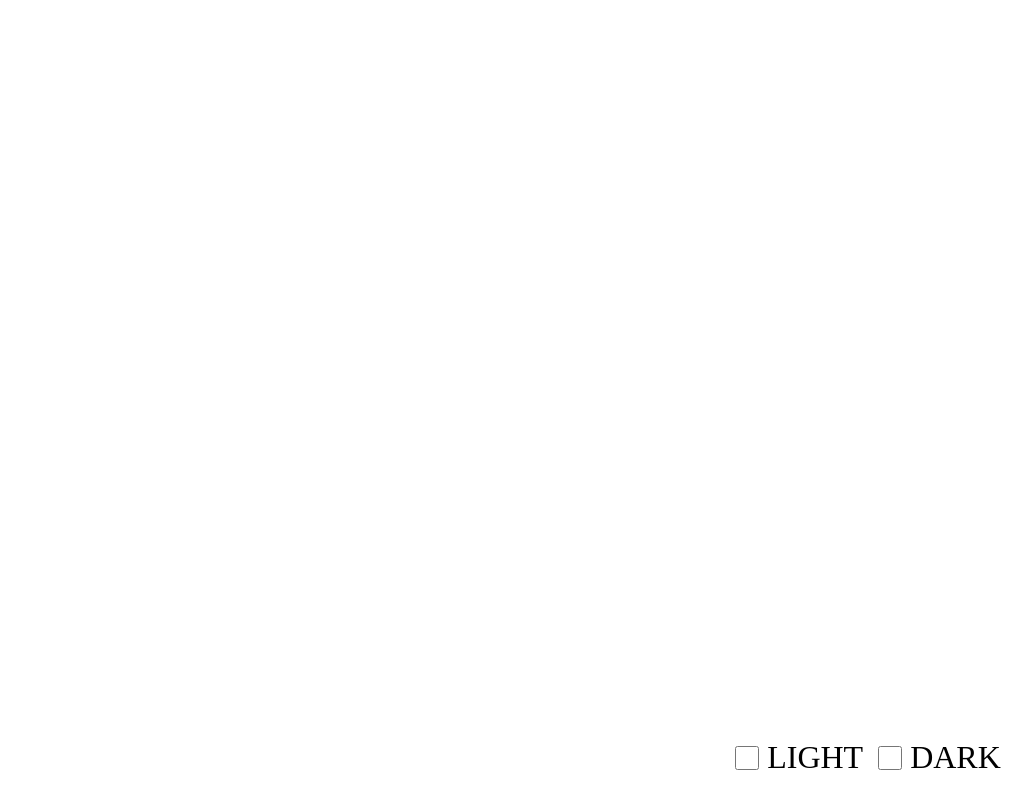
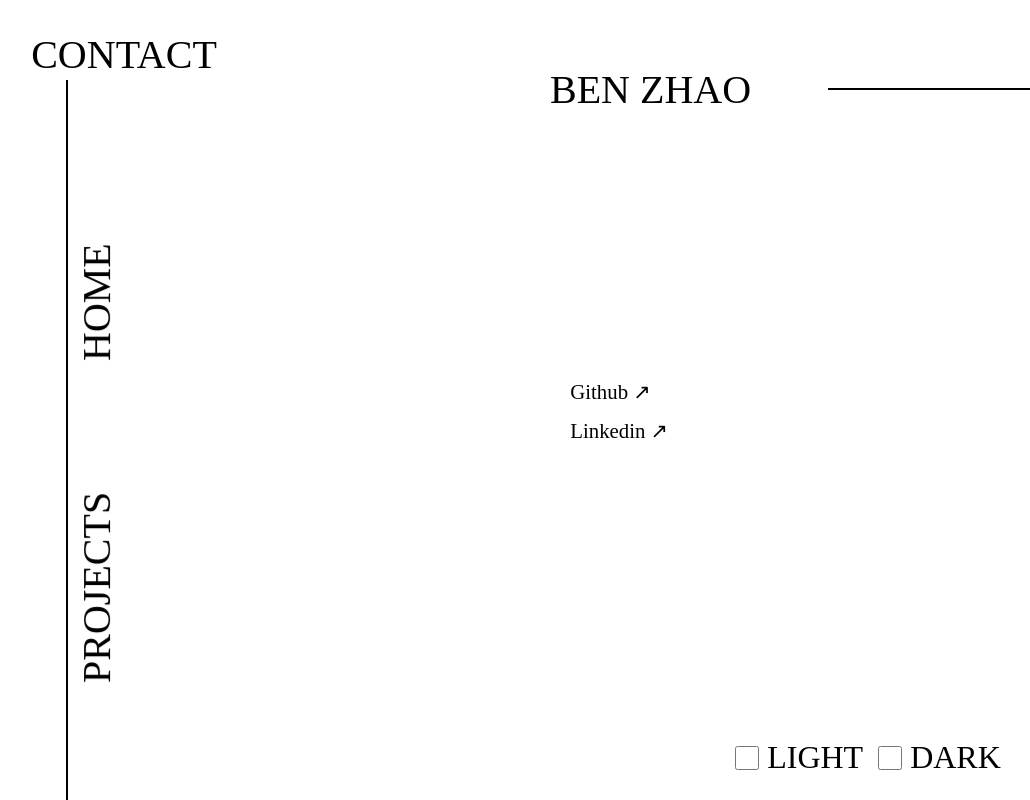
Before and after one commit to bz888/vite-portfolio, a React (Vite) app: page /contact in a window 1280 px wide. Before the commit this address had no page. Shown: the whole page, without its empty margins (100-1130 px from the left). Built offline with nearby package versions, Linux system fonts and the light colour scheme.

Commit message:
theme change works

```diff
--- a/package.json
+++ b/package.json
@@ -12,7 +12,8 @@
     "framer-motion": "^6.2.8",
     "react": "^17.0.2",
     "react-dom": "^17.0.2",
-    "react-router-dom": "^6.2.2"
+    "react-router-dom": "^6.2.2",
+    "styled-components": "^5.3.3"
   },
   "devDependencies": {
     "@vitejs/plugin-react": "^1.0.7",
--- a/src/components/App.jsx
+++ b/src/components/App.jsx
@@ -1,38 +1,57 @@
-import { motion } from 'framer-motion'
+// import { motion } from 'framer-motion'
 import React , { useEffect, useState } from 'react'
 import { Route, Routes, useNavigate } from 'react-router-dom'
+import { ThemeProvider } from 'styled-components'
+import { GlobalStyles } from './GlobalStyles'
+import { darkMode, lightMode } from '../styledComponents/Themes'
 import '../css/app.css'
+import Contact from './Contact'
 import Home from './Home'
 import Projects from './Projects'
 
 function App() {
-	const navigate = useNavigate()
-	const [currentMode, setCurrentMode] = useState('light')
+	// const navigate = useNavigate()
+	const [currentMode, setCurrentMode] = useState('black')
 
 	const modeBox = {
+		borderColor: 'black',
 		backgroundColor: 'black'
 	}
+
+	function handleChange (e) {
+		e.preventDefault()
+		const colorProfile = e.target.value
+		if (colorProfile === 'light') {
+			setCurrentMode('black')
+		} else if (colorProfile === 'dark') {
+			setCurrentMode('white')
+		}
+	}
 	return (
+		<ThemeProvider theme={currentMode === 'black' ? lightMode : darkMode}>
 			<>
+				<GlobalStyles/>
 				<Routes>
 					<Route path='/' element={<Home currentMode={currentMode}/>}/>
 					<Route path='projects' element={<Projects currentMode={currentMode}/>}/>
+					<Route path='contact' element={<Contact currentMode={currentMode}/>}/>
 				</Routes>
 
 
 
 				<div className='mode'>
 
-				<input type='checkbox' className='light-box' style={modeBox}/>
-				<span className='light-text' >LIGHT</span>
+					<input value='light' type='checkbox' className='light-box' onChange={handleChange} style={modeBox}/>
+					<span className='light-text' style={{color:currentMode}}>LIGHT</span>
 
 
-				<input type='checkbox' className='dark-box' style={modeBox}/>
-				<span className='dark-text' >DARK</span>
+					<input value='dark' type='checkbox' className='dark-box' onChange={handleChange} style={modeBox}/>
+					<span className='dark-text' style={{color:currentMode}}>DARK</span>
 
 				</div>
 
 			</>
+		</ThemeProvider>
 	)
 }
 
--- /dev/null
+++ b/src/components/Contact.jsx
@@ -0,0 +1,117 @@
+import React from 'react'
+import { useNavigate } from 'react-router-dom'
+import { motion } from 'framer-motion'
+
+Contact.propTypes
+export default function Contact ({currentMode}) {
+	const navigate = useNavigate()
+
+
+	const lineStyle1 = {
+		display: 'block',
+		width: '2px',
+		height: '45rem',
+		backgroundColor: currentMode
+	}
+
+	const lineAnim1 = {
+		duration: 2,
+		y: [720, 0],
+		// ease: 'easeOut'
+	}
+	const lineAnim2 = {
+		// duration: 2,
+		x: [352, 0],
+		// ease: 'easeOut'
+	}
+
+	const lineStyle2 = {
+		display: 'block',
+		width: '22rem',
+		height: '2px',
+		backgroundColor: currentMode
+	}
+
+	const nameStyle = {
+		display: 'inline-block',
+		color: currentMode
+	}
+
+	function handleClick (e) {
+		console.log(e.target.id)
+		const id = e.target.id
+		switch(id){
+		case 'home':
+			navigate('/')
+			break
+		case 'projects':
+			navigate('/projects')
+			break
+		case 'contact':
+			navigate('/contact')
+			break
+		default:
+			break
+		}
+	}
+	return (
+		<>
+    	<motion.div className='name-p-div'>
+				<motion.span
+					className='p-name-header'
+					whileInView={{x: [500, 0]}}
+					style={nameStyle}
+				>BEN ZHAO</motion.span>
+				<motion.span
+					className='line-p-2'
+					style={lineStyle2}
+					whileInView={lineAnim2}
+				/>
+			</motion.div>
+
+			<motion.span
+				className='line-p-1'
+				style={lineStyle1}
+				whileInView={lineAnim1}
+			/>
+
+			<motion.div className='contact-div'
+				whileInView={{opacity: [0, 1]}}>
+				<ul>
+					<li><a style={{color: currentMode}} href='https://github.com/bz888' target='_blank' rel="noreferrer">Github ↗</a></li>
+					<li><a style={{color: currentMode}} href='https://www.linkedin.com/in/bz888/' target='_blank' rel="noreferrer">Linkedin ↗</a></li>
+				</ul>
+
+			</motion.div>
+
+    	<motion.div className='nav'>
+				<ul className='nav-list'
+					style={{color:currentMode}} >
+					<motion.li
+						whileInView={{
+							x:  -30 ,
+							y: [200, -185],
+							rotate: -90}}
+						id='home'
+						onClick={handleClick}
+					>HOME</motion.li>
+
+					<motion.li
+						whileInView={{
+							x: -30 ,
+							y: [100, 50],
+							rotate: -90}}
+						id='projects'
+						onClick={handleClick}
+					>PROJECTS</motion.li>
+
+					<motion.li
+						whileInView={{ y:[0, -570]}}
+						id='contact'
+						onClick={handleClick}
+					>CONTACT</motion.li>
+				</ul>
+			</motion.div>
+		</>
+	)
+}
--- /dev/null
+++ b/src/components/GlobalStyles.jsx
@@ -0,0 +1,8 @@
+import { createGlobalStyle } from 'styled-components'
+
+export const GlobalStyles = createGlobalStyle`
+body {
+  background: ${({theme})=> theme.body};
+  transition: all 0.50s linear;
+}
+`
--- a/src/components/Home.jsx
+++ b/src/components/Home.jsx
@@ -5,17 +5,23 @@ import { useNavigate } from 'react-router-dom'
 import '../css/app.css'
 import { RandomGen } from './RandomGen'
 
-export default function Home () {
+Home.propTypes
+export default function Home ({ currentMode }) {
+
 	const navigate = useNavigate()
 	const [randomChar, setRandomChar] = useState('FULL-STACK')
 	const [repeatVal, setRepeatVal] = useState(0)
+
+	// this is creating a memory leak as setRepeatVal can not be reset to 0
 	useEffect(()=>{
 		if (repeatVal < 20) {
 			loop()
 		}
 		if (repeatVal >= 20) {
 			setRandomChar(()=> 'FULL-STACK')
+			return () => {setRepeatVal(()=> 20)}
 		}
+		// return () => {setRepeatVal(()=> 0)}
 	},[repeatVal])
 
 	function loop () {
@@ -27,20 +33,20 @@ export default function Home () {
 		display: 'block',
 		width: '70rem',
 		height: '2px',
-		backgroundColor: 'black'
+		backgroundColor: currentMode
 	}
 
 	const lineStyle2 = {
 		display: 'block',
 		width: '2px',
 		height: '24rem',
-		backgroundColor: 'black'
+		backgroundColor: currentMode
 	}
 	const lineStyle3 = {
 		display: 'block',
 		width: '2px',
 		height: '36rem',
-		backgroundColor: 'black'
+		backgroundColor: currentMode
 	}
 
 	const lineAnim1 = {
@@ -64,13 +70,16 @@ export default function Home () {
 		const id = e.target.id
 		switch(id){
 		case 'home':
+			// setRepeatVal(()=> 0)
 			navigate('/')
 			break
 		case 'projects':
+			setRepeatVal(()=> 0)
 			navigate('/projects')
 			break
-		case 'contacts':
-			navigate('/contacts')
+		case 'contact':
+			setRepeatVal(()=> 0)
+			navigate('/contact')
 			break
 		default:
 			break
@@ -80,11 +89,14 @@ export default function Home () {
 		<>
 			<motion.div className='header-div'>
 				<div className='header-text-div1'>
-					<motion.h1 className='header-text1'>{randomChar}</motion.h1>
+					<motion.h1 className='header-text1'
+						style={{color:currentMode}}
+					>{randomChar}</motion.h1>
 				</div>
 				<div className='header-text-div2'>
 					<motion.h1 className='header-text2'
 						whileInView={{y: [-37,0]}}
+						style={{color:currentMode}}
 					>DEVELOPER</motion.h1>
 				</div>
 			</motion.div>
@@ -111,18 +123,21 @@ export default function Home () {
 						whileInView={{x: [ -50 , 0 ]}}
 						id='home'
 						onClick={handleClick}
+						style={{color:currentMode}}
 					>HOME</motion.li>
 
 					<motion.li
 						whileInView={{x: [ -150 , 0 ]}}
 						id='projects'
 						onClick={handleClick}
+						style={{color:currentMode}}
 					>PROJECTS</motion.li>
 
 					<motion.li
 						whileInView={{x: [ -200 , 0 ]}}
 						id='contact'
 						onClick={handleClick}
+						style={{color:currentMode}}
 					>CONTACT</motion.li>
 				</ul>
 			</motion.div>
@@ -132,12 +147,14 @@ export default function Home () {
 					<motion.h1
 						className='header-name-text1'
 						whileInView={{y: [100,0]}}
+						style={{color:currentMode}}
 					>BEN</motion.h1>
 				</motion.div>
 				<motion.div className='header-name2'>
 					<motion.h1
 						className='header-name-text2'
 						whileInView={{y: [-50,0]}}
+						style={{color:currentMode}}
 					>ZHAO</motion.h1>
 				</motion.div>
 			</div>
--- a/src/components/Projects.jsx
+++ b/src/components/Projects.jsx
@@ -1,7 +1,9 @@
 import React from 'react'
 import { motion } from 'framer-motion'
 import { useNavigate } from 'react-router-dom'
-export default function Projects () {
+
+Projects.propTypes
+export default function Projects ({ currentMode }) {
 	const navigate = useNavigate()
 
 
@@ -21,23 +23,23 @@ export default function Projects () {
 		display: 'block',
 		width: '2px',
 		height: '45rem',
-		backgroundColor: 'black'
+		backgroundColor: currentMode
 	}
 	const lineStyle2 = {
 		display: 'block',
 		width: '22rem',
 		height: '2px',
-		backgroundColor: 'black'
+		backgroundColor: currentMode
 	}
 	const lineStyle3 = {
 		display: 'block',
 		width: '22rem',
 		height: '2px',
-		backgroundColor: 'black'
+		backgroundColor: currentMode
 	}
 	const nameStyle = {
 		display: 'inline-block',
-		color: 'black'
+		color: currentMode
 	}
 	function handleClick (e) {
 		console.log(e.target.id)
@@ -49,8 +51,8 @@ export default function Projects () {
 		case 'projects':
 			navigate('/projects')
 			break
-		case 'contacts':
-			navigate('/contacts')
+		case 'contact':
+			navigate('/contact')
 			break
 		default:
 			break
@@ -87,38 +89,42 @@ export default function Projects () {
 				className='projects-div'
 			>
 				<motion.div className='project-list'>
-					<h2 className='project-catalogue'>■ Projects &#40;web apps&#41;</h2>
+					<motion.h2 style={{color:currentMode}} className='project-catalogue'
+						whileInView={{opacity: [0, 1]}}
+					>■ Projects &#40;web apps&#41;</motion.h2>
 					<motion.a className='project-item'
 						href=''
 						whileInView={{x: [200, 0]}}>
-						<div className='project-title'>Two Truths One Lie</div>
-						<div className='project-info'>2022/Commission</div>
+						<div style={{color:currentMode}} className='project-title'>Two Truths One Lie</div>
+						<div style={{color:currentMode}} className='project-info'>2022/Commission</div>
 					</motion.a>
 					<motion.a className='project-item'
 						href='https://afternewmedia.herokuapp.com/'
 						whileInView={{x: [300, 0]}}>
-						<div className='project-title'>Afternewmedia</div>
-						<div className='project-info'>2021/Commission</div>
+						<div style={{color:currentMode}} className='project-title'>Afternewmedia</div>
+						<div style={{color:currentMode}} className='project-info'>2021/Commission</div>
 					</motion.a>
 					<motion.a className='project-item'
 						href=''
 						whileInView={{x: [400, 0]}}>
-						<div className='project-title'>Brainf*ck interpreter</div>
-						<div className='project-info'>2021/Personal</div>
+						<div style={{color:currentMode}} className='project-title'>Brainf*ck interpreter</div>
+						<div style={{color:currentMode}} className='project-info'>2021/Personal</div>
 					</motion.a>
 					<motion.a className='project-item'
 						href='https://git-gud-eda-test.herokuapp.com/'
 						whileInView={{x: [500, 0]}}>
-						<div className='project-title'>SideScroller</div>
-						<div className='project-info'>2021/Course work</div>
+						<div style={{color:currentMode}} className='project-title'>SideScroller</div>
+						<div style={{color:currentMode}} className='project-info'>2021/Course work</div>
 					</motion.a>
 				</motion.div>
 
 			</motion.div>
 
 			<motion.div className='nav'>
-				<ul className='nav-list'>
+				<ul className='nav-list'
+					style={{color:currentMode}}>
 					<motion.li
+
 						whileInView={{
 							x:  -30 ,
 							y: [200, -170],
@@ -128,12 +134,14 @@ export default function Projects () {
 					>HOME</motion.li>
 
 					<motion.li
+
 						whileInView={{ y:[0, -480]}}
 						id='projects'
 						onClick={handleClick}
 					>PROJECTS</motion.li>
 
 					<motion.li
+
 						whileInView={{
 							x: -30 ,
 							y: [200, 0],
--- a/src/css/app.css
+++ b/src/css/app.css
@@ -158,7 +158,7 @@
   align-items: baseline;
   column-gap: 15px;
   margin-top: 40px;
-  color: black;
+  /* color: black; */
   text-decoration: none;
 }
 .project-info {
@@ -166,6 +166,34 @@
 }
 .project-title {
   font-size: 3rem;
+}
+
+/* contact page  */
+
+.contact-div {
+ position: absolute;
+ display: flex;
+ top: 43vh;
+ right: 40vw;
+ justify-content: center;
+ align-content: center;
+ text-align: left;
+ padding: 0;
+}
+
+.contact-div ul{
+  list-style: none;
+  font-size: 1.3rem;
+  font-weight: normal;
+}
+
+.contact-div ul li {
+  margin-top: 15px;
+}
+
+.contact-div ul li a {
+  text-decoration: none;
+  /* color: black; */
 }
 
 /* light/dark mode  */
@@ -187,7 +215,13 @@
   margin-left: 15px;
   width: 24px;
   height: 24px;
-  border-color: black;
+  /* border-color: black; */
   border-style: solid;
   border-width: 1px;
 }
+
+#body-div {
+  height: 100%;
+  width: 100%;
+  background-color: red !important;
+}
--- /dev/null
+++ b/src/styledComponents/Themes.jsx
@@ -0,0 +1,8 @@
+export const lightMode = {
+	body: '#FFFFFF',
+	background: '#FFFFFF'
+}
+export const darkMode = {
+	body: '#000000',
+	background: '#000000'
+}
```
Also changed, not shown: 1 other file (tests, documents, lock files or other folders). Lines whose indentation alone changed are shown as unchanged.
